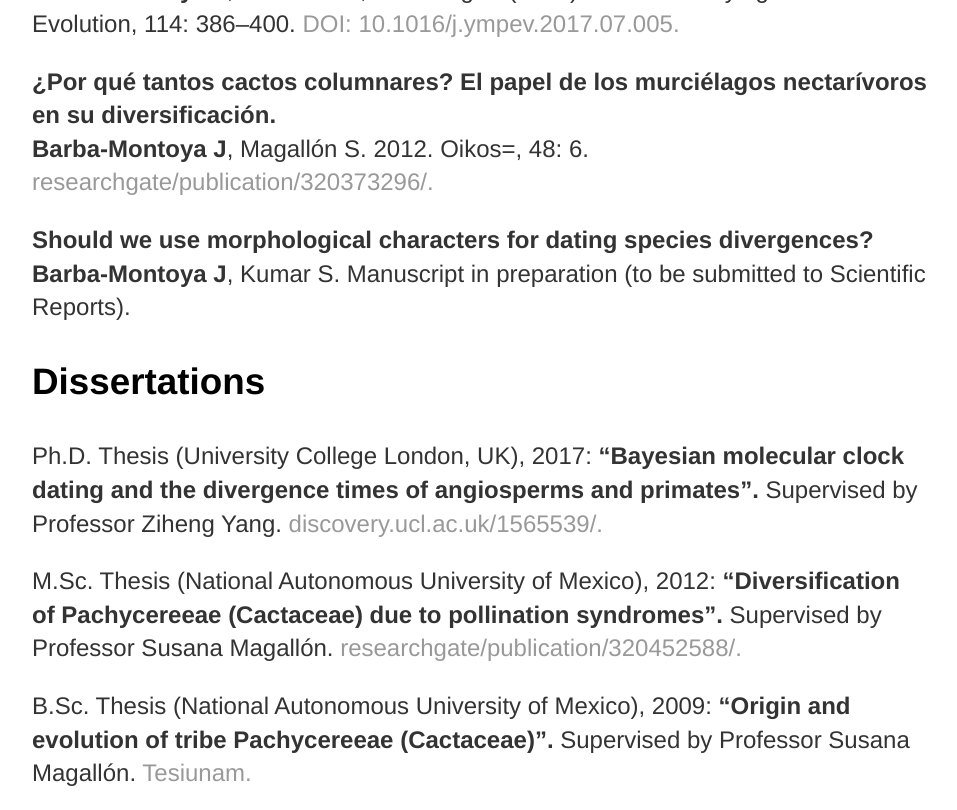
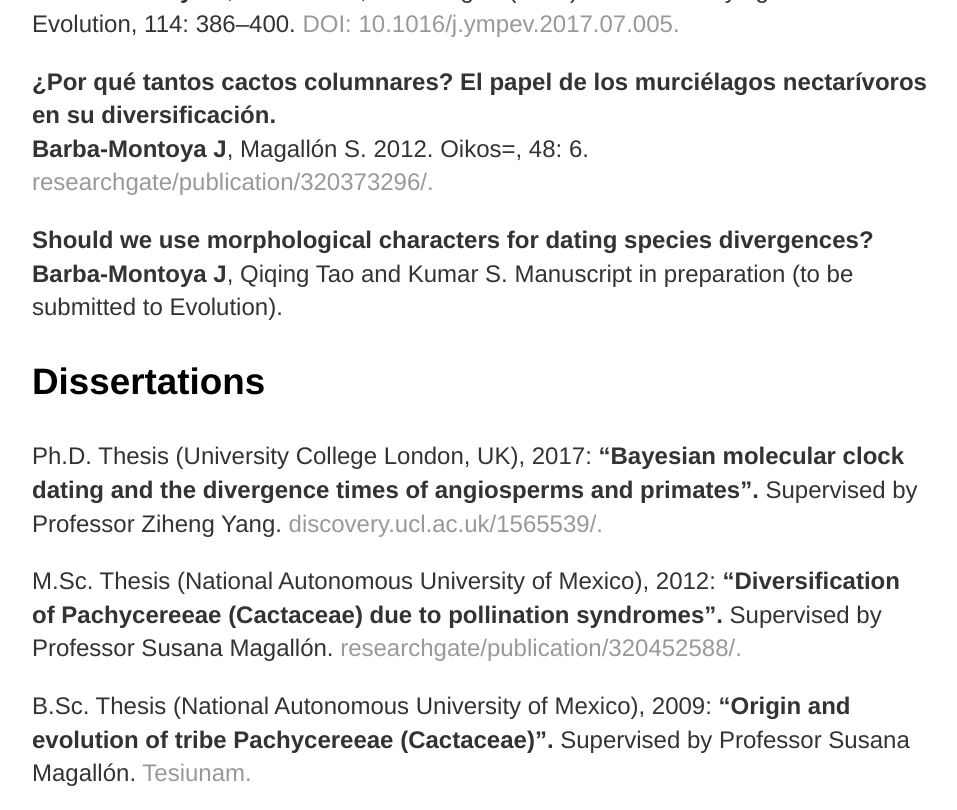
Before and after one commit to josebarbamontoya/josebarbamontoya.github.io, a Jekyll site: the page built from research/index.html, in a window 1280 px wide and 900 px high, scrolled down 813 px, cut to the strip 0-810 px from the top of the window. Shown: the whole strip, without its empty margins (160-1117 px from the left). Built offline with Jekyll 4.4.1, drawn with Linux system fonts in a browser that asks for light colours.

Commit message:
Update index.html

```diff
--- a/research/index.html
+++ b/research/index.html
@@ -20,7 +20,7 @@
 <b>Barba-Montoya J</b>, Magallón S. 2012.  Oikos=, 48: 6. <a href="https://www.researchgate.net/publication/320373296_Por_que_tantos_cactos_columnares_El_papel_de_los_murcielagos_nectarivoros_en_su_diversificacion"> researchgate/publication/320373296/.</a>
 
 <p><b>Should we use morphological characters for dating species divergences?</b><br>
-<b>Barba-Montoya J</b>, Kumar S. Manuscript in preparation (to be submitted to Scientific Reports).
+<b>Barba-Montoya J</b>, Qiqing Tao and Kumar S. Manuscript in preparation (to be submitted to Evolution).
 
 					<h3>Dissertations</h3>
 <p>Ph.D. Thesis (University College London, UK), 2017: <b>“Bayesian molecular clock dating and the divergence times of angiosperms and primates”.</b> Supervised by Professor Ziheng Yang. <a href="http://discovery.ucl.ac.uk/1565539/"> discovery.ucl.ac.uk/1565539/.</a>
```
